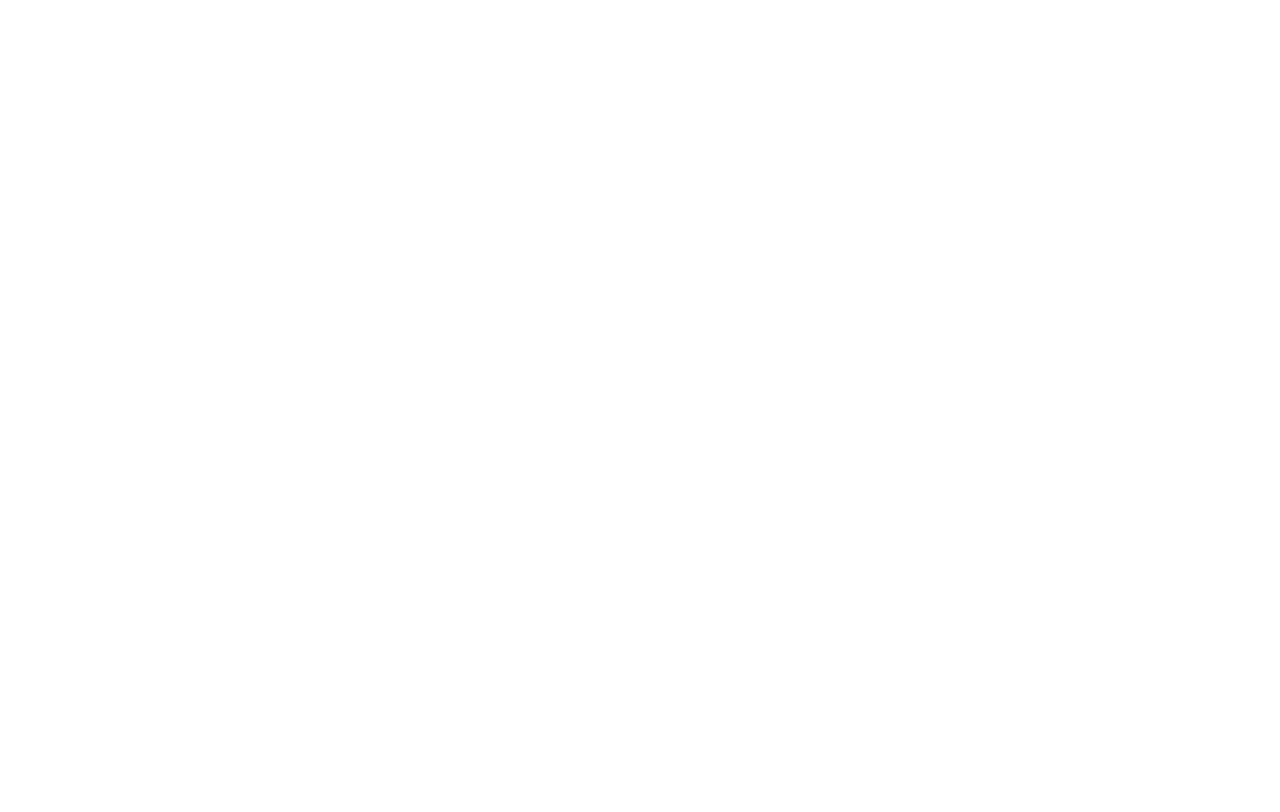
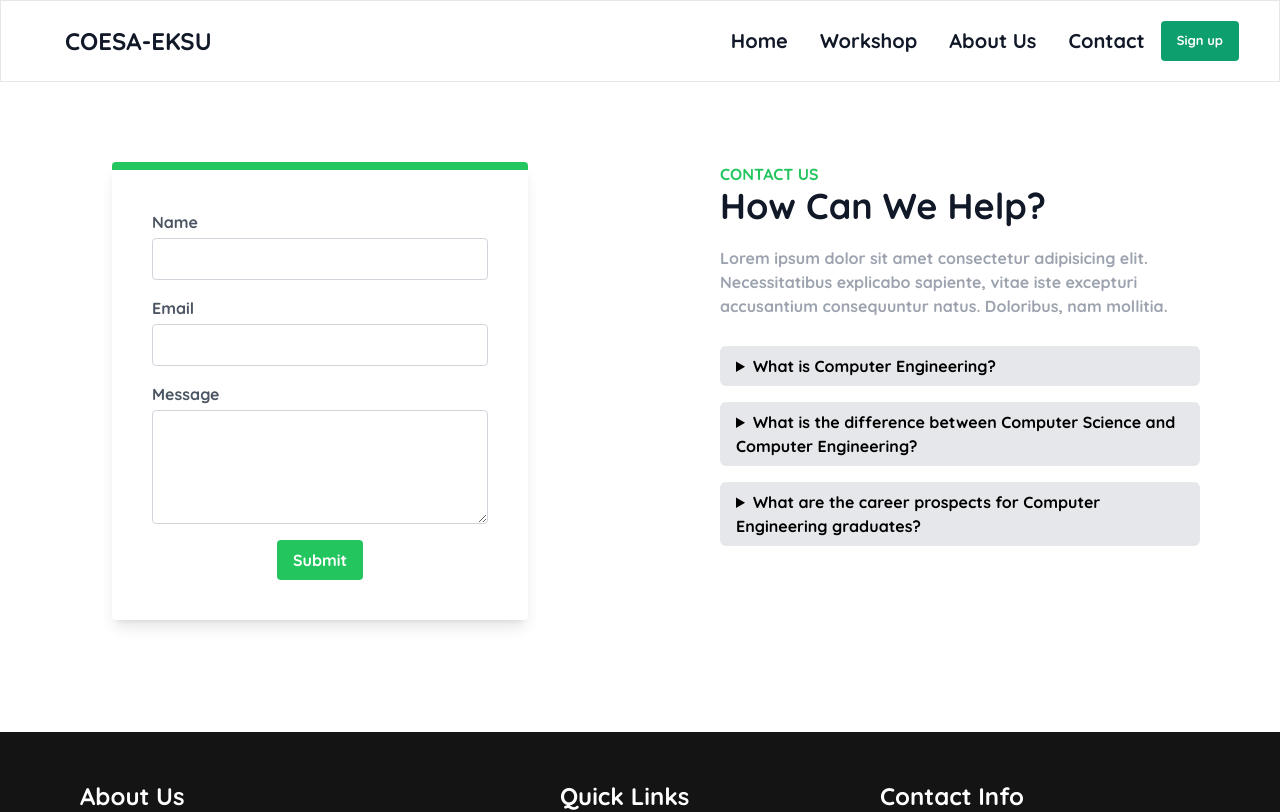
Before and after one commit to iamunclesam/FrontEnd-Coesa-Eksu, a Vue app: page /contact in a window 1280 px wide. Before the commit this address had no page. Shown: the top 812 px of the page. Built offline with nearby package versions, Linux system fonts and the light colour scheme.

Commit message:
new commit

```diff
--- a/src/components/Navbar.vue
+++ b/src/components/Navbar.vue
@@ -20,7 +20,7 @@
 
                 <RouterLink :to="links.Link" class="text-xl  link-underline link-underline-black">{{ links.name }}</RouterLink>
             </li>
-            <!-- <Button theme="primary" content="Sign up"/> -->
+            <RouterLink to="/signup"><Button theme="primary" content="Sign up" /></RouterLink>
         </ul>
 
 
@@ -40,11 +40,10 @@ export default {
         let open = ref(false)
         let Links = [
             { name: "Home", Link: "/" },
+            { name: "Workshop", Link: "/workshop" },
             { name: "About Us", Link: "/about-us" },
-            { name: "Events", Link: "/events" },
-            { name: "Workshop", Link: "/workshop" },
 
-            { name: "Contact", Link: "#contact" },
+            { name: "Contact", Link: "/contact" },
         ]
 
         function MenuOpen() {
--- a/src/router/index.js
+++ b/src/router/index.js
@@ -12,10 +12,26 @@ const router = createRouter({
     {
       path: '/about-us',
       name: 'about',
-      // route level code-splitting
-      // this generates a separate chunk (About.[hash].js) for this route
-      // which is lazy-loaded when the route is visited.
       component: () => import('../views/AboutView.vue')
+    },
+
+    {
+      path: '/contact',
+      name: 'contact',
+      component: () => import('../views/Contact.vue')
+    },
+
+    {
+      path: '/workshop',
+      name: 'workshop',
+      component: () => import('../views/WorkshopView.vue')
+    },
+
+
+    {
+      path: '/signup',
+      name: 'signup',
+      component: () => import('../views/SignupView.vue')
     }
   ]
 })
--- /dev/null
+++ b/src/views/Contact.vue
@@ -0,0 +1,91 @@
+<template>
+    <main>
+        <Navbar />
+        <div class="grid grid-cols-1 md:grid-cols-2">
+            <div class="col" data-aos="fade-right">
+                <!-- Contact.vue -->
+                <!-- ... (previous code) -->
+                <form class="bg-white md:m-28 md:mt-20 m-5 p-10 border-t-8 border-t-green-500 shadow-lg rounded ">
+                    <div class="mb-4">
+                        <label for="name" class="block text-gray-600 font-semibold">Name</label>
+                        <input v-model="name" type="text" id="name" name="name" class="form-input rounded mt-1 border-gray-300 block w-full"
+                            required>
+                    </div>
+                    <div class="mb-4">
+                        <label for="email" class="block text-gray-600 font-semibold">Email</label>
+                        <input v-model="email" type="email" id="email" name="email" class="form-input rounded mt-1 border-gray-300 block w-full"
+                            required>
+                    </div>
+                    <div class="mb-4">
+                        <label for="message" class="block text-gray-600 font-semibold">Message</label>
+                        <textarea v-model="message" id="message" name="message" rows="4"
+                            class="form-textarea rounded mt-1 block w-full border-gray-300" required></textarea>
+                    </div>
+                    <div class="text-center">
+                        <button type="submit"
+                            class="bg-green-500 text-white font-semibold py-2 px-4 rounded hover:bg-green-600 transition duration-300">Submit</button>
+                    </div>
+                </form>
+                <!-- ... (continue with the rest of your Contact.vue code) -->
+
+            </div>
+
+            <div class="col" data-aos="fade-left">
+              <div class="md:m-20 m-5">
+                <h5 class="text-green-500">
+                CONTACT US
+               </h5>
+               <h1 class="text-gray-900 text-4xl">How Can We Help?</h1>
+               <p class="text-gray-400  py-5">Lorem ipsum dolor sit amet consectetur adipisicing elit. Necessitatibus explicabo sapiente, vitae iste excepturi accusantium consequuntur natus. Doloribus, nam mollitia.</p>
+
+               <div class="w-full py-2">
+                <details class="mb-4">
+                  <summary class="font-semibold  bg-gray-200 rounded-md py-2 px-4">
+                    What is Computer Engineering?
+                  </summary>
+
+                  <span class="text-sm text-1xl ">
+                    Computer Engineering is a discipline that combines principles of electrical engineering and computer science to design and develop computer systems and hardware components. It encompasses everything from microprocessors to software applications.
+                  </span>
+                </details>
+                <details class="mb-4">
+                  <summary class="font-semibold bg-gray-200 rounded-md py-2 px-4">
+                    What is the difference between Computer Science and Computer Engineering?
+                  </summary>
+
+                  <span>
+                    While Computer Science primarily focuses on software and algorithms, Computer Engineering deals with both hardware and software aspects of computing systems. Computer Engineers design and build the physical components that make computers work.
+                  </span>
+                </details>
+                <details class="mb-4">
+                  <summary class="font-semibold  bg-gray-200 rounded-md py-2 px-4">
+                    What are the career prospects for Computer Engineering graduates?
+                  </summary>
+
+                  <span>
+                    Computer Engineering graduates have a wide range of career opportunities, including roles in software development, hardware design, embedded systems, network engineering, cybersecurity, and more.
+                  </span>
+                </details>
+              </div>
+
+
+            </div>
+            </div>
+        </div>
+
+
+        <Footer />
+    </main>
+</template>
+
+<script>
+import Footer from '../components/Footer.vue';
+import Navbar from '../components/Navbar.vue';
+
+
+export default {
+    components: { Navbar, Footer }
+}
+</script>
+
+<style></style>
--- a/src/views/HomeView.vue
+++ b/src/views/HomeView.vue
@@ -168,7 +168,7 @@ export default {
         </div>
       </div>
 
-      <Carousel :items-to-show="2.5" class="hidden md:block lg:block">
+      <Carousel :items-to-show="3.5" class="hidden md:block lg:block">
         <Slide v-for="course in courses" :key="course" class="w-full">
           <div class="carousel__item my-5">
             <div class="bg-white rounded-lg shadow-lg mx-2 ">
@@ -271,9 +271,9 @@ export default {
       <h1 class="text-center text-5xl text-gray-900">Events</h1>
 
       <div class="container mx-auto px-4 py-12">
-        <div class="grid grid-cols-1 md:grid-cols-2 lg:grid-cols-2 gap-8">
+        <div class="grid grid-cols-1 md:grid-cols-1 lg:grid-cols-1 md:px-60 md:pt-10 p-5 gap-8">
           <!-- Event 1 -->
-          <div data-aos="fade-right"
+          <div data-aos="fade-down"
             class="event_card bg-white bg-cover bg-center relative rounded-lg shadow-lg p-6 text-white"
             v-for="event in events" :key="event.id"
             :style="{ backgroundImage: 'url(' + event.eventDetails[0].img + ')' }">
--- /dev/null
+++ b/src/views/SignupView.vue
@@ -0,0 +1,52 @@
+<template>
+  <main>
+    <div class="grid grid-cols-1 md:grid-cols-2 m-0">
+        <div class="col side py-5 h-screen hidden md:block">
+            <h1>Hello World</h1>
+        </div>
+        <div class="col">
+            <div class="my-5 text-left md:mx-28">
+
+                </div>
+             <!-- ... (previous code) -->
+             <form class="bg-white md:m-20 m-5 mt-10 md:p-20 p-10  rounded ">
+                <h3 class="font-extrabold text-3xl my-5 text-left">Welcome to Coesa-Eksu</h3>
+                <p class="text-gray-300 text-left">Lorem ipsum dolor sit amet consectetur adipisicing elit. Alias, in?</p>
+                    <div class="mb-4">
+                        <label for="name" class="block text-gray-600 font-semibold">Name</label>
+                        <input v-model="name" type="text" id="name" name="name" class="form-input rounded mt-1 border-gray-300 block w-full"
+                            required>
+                    </div>
+                    <div class="mb-4">
+                        <label for="email" class="block text-gray-600 font-semibold">Email</label>
+                        <input v-model="email" type="email" id="email" name="email" class="form-input rounded mt-1 border-gray-300 block w-full"
+                            required>
+                    </div>
+
+                    <div class="text-center">
+                        <button type="submit"
+                            class="bg-green-500 text-white w-full font-semibold py-2 px-4 rounded hover:bg-green-600 transition duration-300">Create an Account</button>
+                    </div>
+                </form>
+        </div>
+    </div>
+  </main>
+</template>
+
+<script>
+export default {
+
+}
+</script>
+
+<style>
+* {
+    margin: 0px;
+}
+
+.side {
+    background: url(../assets/img/sign-up.jpg);
+    background-size: cover;
+    background-repeat: no-repeat;
+}
+</style>
--- /dev/null
+++ b/src/views/WorkshopView.vue
@@ -0,0 +1,28 @@
+<template>
+  <main>
+   <Navbar />
+    <div class="container p-20">
+        <h1></h1>
+    </div>
+
+    <Footer />
+  </main>
+</template>
+
+<script>
+import Footer from '../components/Footer.vue';
+import Navbar from '../components/Navbar.vue';
+
+
+
+export default {
+    components: {
+        Navbar,
+        Footer
+    }
+}
+</script>
+
+<style>
+
+</style>
```
Also changed, not shown: src/views/AboutView.vue (+14 -9 lines), 1 other file (tests, documents, lock files or other folders).
